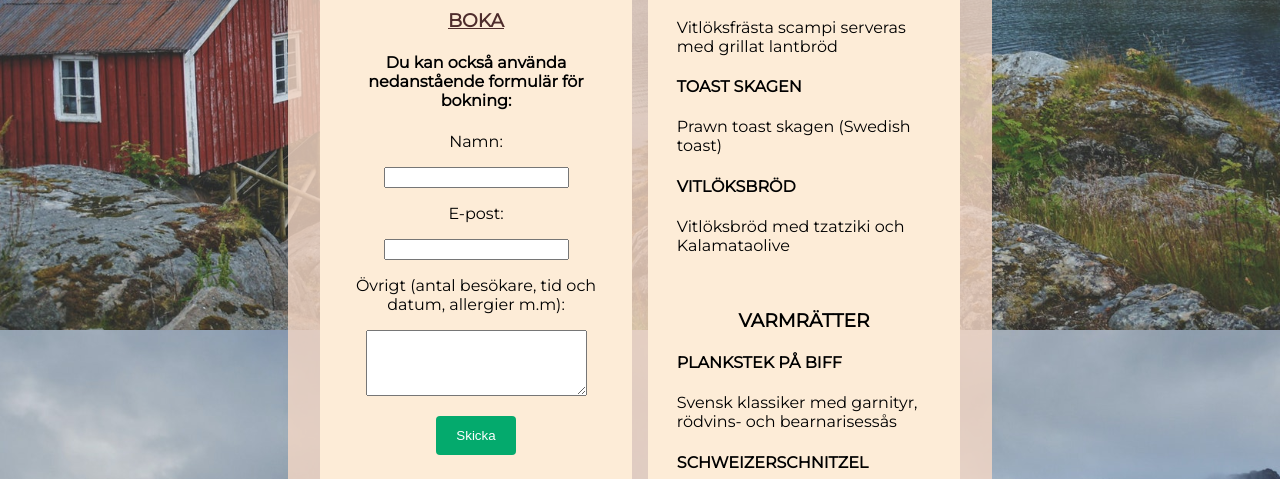
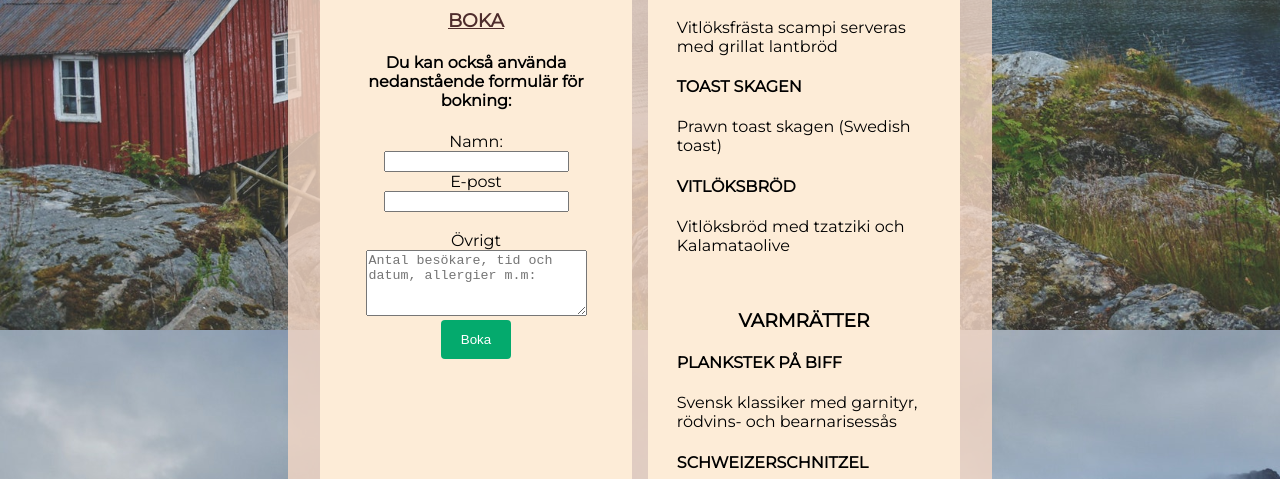
Before and after one commit to Zastq/JavaScript-Grupparbete, a website: page menu.html in a window 1280 px wide. Shown: the part 470-949 px from the top of the page. Drawn offline with Linux system fonts and the light colour scheme.

Commit message:
Improved form
In an effort to streamline the codebase

```diff
--- a/menu.html
+++ b/menu.html
@@ -36,31 +36,21 @@
                     <h2>— MENY & BOKNING —</h2>
                 </div>
             </div>
-
-            <div class="menuItem2">
-                <div class="menuItemAlign">
-                    <h2>— BOKA BORD —</h2>
-                </div>
-                <p>
-                    För att boka bord ringer du 010 603 456, eller kontaktar oss via
-                    e-post:
-                </p>
-                <h3><a href="mailto:bokabord@GNR.se">BOKA</a></h3>
+    <div class="menuItem2">
+                <div class="menuItemAlign"><h2> — BOKA BORD — </h2></div>
+                <p>För att boka bord ringer du 010 603 456,
+                    eller kontaktar oss via e-post:</p> <h3><a href="mailto:bokabord@GNR.se">BOKA</a></h3>
                 <h4>Du kan också använda nedanstående formulär för bokning:</h4>
-                <form>
-                    <p>Namn:</p>
-                    <p><input type="text" name="txt.Namn" /></p>
-                    <p>E-post:</p>
-                    <p><input type="text" /></p>
-                    <p>Övrigt (antal besökare, tid och datum, allergier m.m):</p>
-                    <p>
-                        <textarea id="longText" name="longText" rows="4" cols="25">
-              </textarea>
-                    </p>
-                    <div class="menuItemAlign">
-                        <input type="submit" value="Skicka" />
-                    </div>
-                </form>
+                    <form>
+                    <label for="Namn">Namn:</label><br>
+                    <input type="text" id=Namn name="Namn"><br>
+                    <label for="E-post">E-post</label><br>
+                    <input type="text" id=E-post name="E-post"><br>
+                    <br>
+                    <label id="text">Övrigt</label><br>
+                    <textarea id="longText" name="longText" rows="4" cols="25" placeholder="Antal besökare, tid och datum, allergier m.m:"></textarea><br>
+                    <div class="menuItemAlign"><input type="submit" value="Boka"></div>
+                    </form>
             </div>
             <!--action="html5_1_behandlat.php">     <form method="post"></form>-->
             <div class="menuItem3">
```
